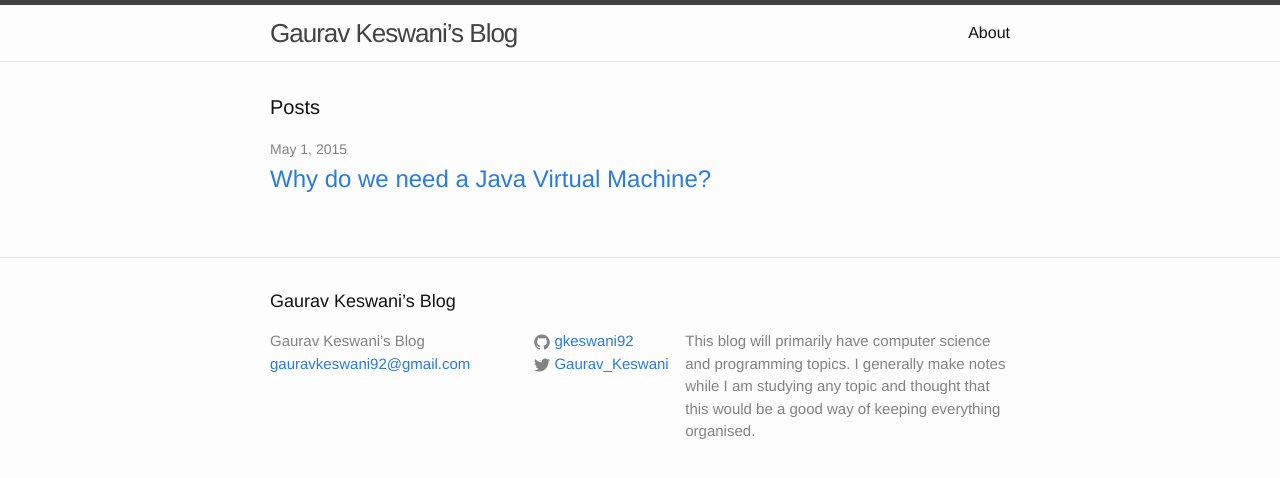
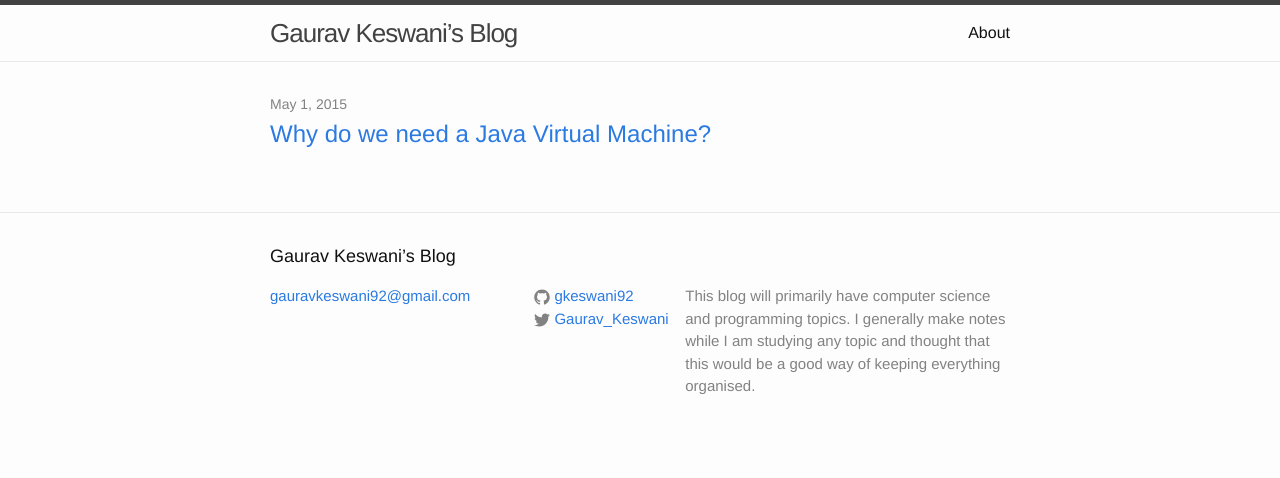
Before and after one commit to gkeswani92/gkeswani92.github.io, a Jekyll site: the page built from index.html, in a window 1280 px wide. Shown: the top 478 px of the page. Built offline with Jekyll 4.4.1, drawn with Linux system fonts in a browser that asks for light colours.

Commit message:
Changes to CSS and index headers

```diff
--- a/_includes/footer.html
+++ b/_includes/footer.html
@@ -7,8 +7,7 @@
     <div class="footer-col-wrapper">
       <div class="footer-col  footer-col-1">
         <ul class="contact-list">
-          <li>{{ site.title }}</li>
-          <li><a href="mailto:{{ site.email }}">{{ site.email }}</a></li>
+            <li><a href="mailto:{{ site.email }}">{{ site.email }}</a></li>
         </ul>
       </div>
 
--- a/index.html
+++ b/index.html
@@ -4,7 +4,7 @@ layout: default
 
 <div class="home">
 
-  <h1 class="page-heading">Posts</h1>
+  <!--<h1 class="page-heading">Java</h1></b>-->
 
   <ul class="post-list">
     {% for post in site.posts %}
@@ -18,6 +18,4 @@ layout: default
       </li>
     {% endfor %}
   </ul>
-
-
 </div>
```
